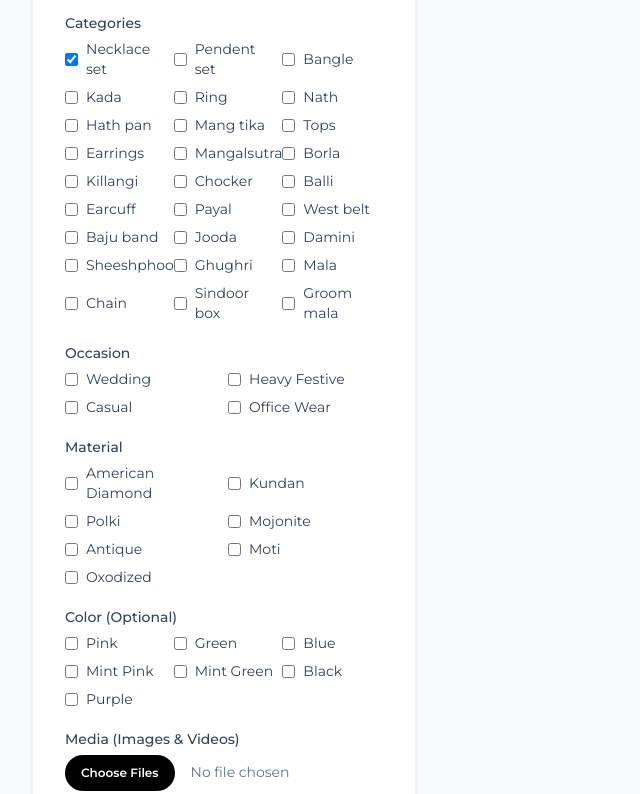
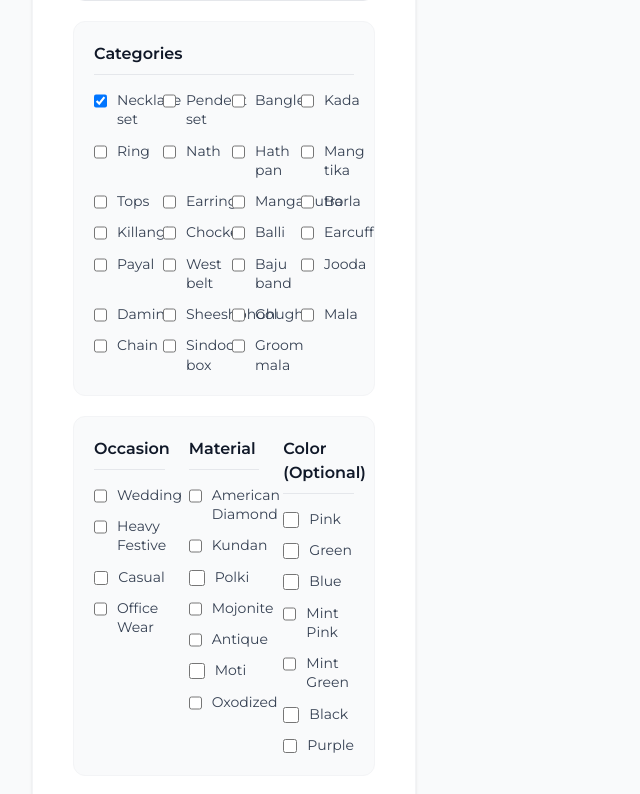
Before and after one commit to AvgNewton03/Jewel-Palace, a Next.js app: page /admin/dashboard in a window 1280 px wide. Shown: the part 506-1300 px from the top of the page, without its empty margins (0-640 px from the left). Built offline with nearby package versions, Linux system fonts and the light colour scheme; no server answers; sample sign-in values are in the browser's storage; a web font is replaced by a local one.

Commit message:
Filter editing

```diff
--- a/src/app/product/[id]/page.tsx
+++ b/src/app/product/[id]/page.tsx
@@ -258,7 +258,7 @@ export default function ProductDetail({ params }: { params: Promise<{ id: string
                 <button
                   onClick={() => {
                     requireAuth(() => {
-                      window.open(`https://wa.me/919029923215?text=Hi! I want to order: ${product.title} (ID: ${product._id}).%0A%0AReference Image: ${encodeURIComponent(product.imageUrl)}`, '_blank');
+                      window.open(`https://wa.me/919029923215?text=Hi Jewel Palace Borivali! I want to order: ${product.title} (ID: ${product._id}).%0A%0AReference Image: ${encodeURIComponent(product.imageUrl)}`, '_blank');
                     });
                   }}
                   className="bg-[#25D366]/10 text-[#128C7E] border border-[#25D366]/30 font-medium py-3.5 rounded hover:bg-[#25D366]/20 transition-all flex justify-center items-center gap-2"
@@ -269,7 +269,7 @@ export default function ProductDetail({ params }: { params: Promise<{ id: string
                 <button
                   onClick={() => {
                     requireAuth(() => {
-                      window.open(`https://wa.me/919029923215?text=Hi! I would like to reserve this product to pick up from the store: ${product.title} (ID: ${product._id}).%0A%0AReference Image: ${encodeURIComponent(product.imageUrl)}`, '_blank');
+                      window.open(`https://wa.me/919029923215?text=Hi Jewel Palace Borivali! I would like to reserve this product to pick up from the store: ${product.title} (ID: ${product._id}).%0A%0AReference Image: ${encodeURIComponent(product.imageUrl)}`, '_blank');
                     });
                   }}
                   className="bg-brand-gold/10 text-brand-maroon border border-brand-gold/50 font-medium py-3.5 rounded hover:bg-brand-gold/20 transition-all flex justify-center items-center gap-2"
--- a/src/components/AdminForm.tsx
+++ b/src/components/AdminForm.tsx
@@ -79,7 +79,7 @@ export default function AdminForm({ onSuccess }: { onSuccess?: () => void }) {
   };
 
   return (
-    <div className="w-full max-w-xl mx-auto p-6 sm:p-8 bg-white rounded-2xl shadow-sm border border-gray-100">
+    <div className="w-full max-w-3xl mx-auto p-6 sm:p-8 md:p-10 bg-white rounded-2xl shadow-sm border border-gray-100">
       <h2 className="text-2xl font-bold mb-6 text-gray-900 tracking-tight">Add Product</h2>
 
       {message && (
@@ -141,9 +141,9 @@ export default function AdminForm({ onSuccess }: { onSuccess?: () => void }) {
           />
         </div>
 
-        <div>
-          <label className="block text-sm font-medium text-gray-700 mb-1.5">Categories</label>
-          <div className="grid grid-cols-2 sm:grid-cols-3 gap-2">
+        <div className="bg-gray-50 border border-gray-100 rounded-xl p-5">
+          <label className="block text-base font-semibold text-gray-900 mb-4 border-b border-gray-200 pb-2">Categories</label>
+          <div className="grid grid-cols-2 sm:grid-cols-3 md:grid-cols-4 gap-x-4 gap-y-3">
             {[
               'Necklace set', 'Pendent set', 'Bangle', 'Kada', 'Ring', 'Nath',
               'Hath pan', 'Mang tika', 'Tops', 'Earrings', 'Mangalsutra',
@@ -151,7 +151,7 @@ export default function AdminForm({ onSuccess }: { onSuccess?: () => void }) {
               'West belt', 'Baju band', 'Jooda', 'Damini', 'Sheeshphool',
               'Ghughri', 'Mala', 'Chain', 'Sindoor box', 'Groom mala'
             ].map((cat) => (
-              <label key={cat} className="flex items-center space-x-2 text-sm text-gray-700">
+              <label key={cat} className="flex items-start space-x-2.5 text-sm text-gray-700 cursor-pointer group">
                 <input
                   type="checkbox"
                   checked={categories.includes(cat)}
@@ -159,20 +159,22 @@ export default function AdminForm({ onSuccess }: { onSuccess?: () => void }) {
                     if (e.target.checked) setCategories([...categories, cat]);
                     else setCategories(categories.filter((c) => c !== cat));
                   }}
-                  className="rounded border-gray-300 text-black focus:ring-black"
+                  className="mt-0.5 rounded border-gray-300 text-brand-maroon focus:ring-brand-maroon cursor-pointer w-4 h-4"
                   disabled={isLoading}
                 />
-                <span>{cat}</span>
+                <span className="group-hover:text-gray-900 transition-colors leading-snug">{cat}</span>
               </label>
             ))}
           </div>
         </div>
 
+        <div className="grid grid-cols-1 md:grid-cols-3 gap-6 bg-gray-50 border border-gray-100 rounded-xl p-5">
+          {/* Occasion */}
           <div>
-          <label className="block text-sm font-medium text-gray-700 mb-1.5">Occasion</label>
-          <div className="grid grid-cols-2 gap-2">
+            <label className="block text-base font-semibold text-gray-900 mb-4 border-b border-gray-200 pb-2">Occasion</label>
+            <div className="flex flex-col gap-3">
               {['Wedding', 'Heavy Festive', 'Casual', 'Office Wear'].map((occ) => (
-              <label key={occ} className="flex items-center space-x-2 text-sm text-gray-700">
+                <label key={occ} className="flex items-start space-x-2.5 text-sm text-gray-700 cursor-pointer group">
                   <input
                     type="checkbox"
                     checked={occasions.includes(occ)}
@@ -180,20 +182,21 @@ export default function AdminForm({ onSuccess }: { onSuccess?: () => void }) {
                       if (e.target.checked) setOccasions([...occasions, occ]);
                       else setOccasions(occasions.filter((o) => o !== occ));
                     }}
-                  className="rounded border-gray-300 text-black focus:ring-black"
+                    className="mt-0.5 rounded border-gray-300 text-brand-maroon focus:ring-brand-maroon cursor-pointer w-4 h-4"
                     disabled={isLoading}
                   />
-                <span>{occ}</span>
+                  <span className="group-hover:text-gray-900 transition-colors leading-snug">{occ}</span>
                 </label>
               ))}
             </div>
           </div>
 
+          {/* Material */}
           <div>
-          <label className="block text-sm font-medium text-gray-700 mb-1.5">Material</label>
-          <div className="grid grid-cols-2 gap-2">
+            <label className="block text-base font-semibold text-gray-900 mb-4 border-b border-gray-200 pb-2">Material</label>
+            <div className="flex flex-col gap-3">
               {['American Diamond', 'Kundan', 'Polki', 'Mojonite', 'Antique', 'Moti', 'Oxodized'].map((col) => (
-              <label key={col} className="flex items-center space-x-2 text-sm text-gray-700">
+                <label key={col} className="flex items-start space-x-2.5 text-sm text-gray-700 cursor-pointer group">
                   <input
                     type="checkbox"
                     checked={colors.includes(col)}
@@ -201,20 +204,21 @@ export default function AdminForm({ onSuccess }: { onSuccess?: () => void }) {
                       if (e.target.checked) setColors([...colors, col]);
                       else setColors(colors.filter((c) => c !== col));
                     }}
-                  className="rounded border-gray-300 text-black focus:ring-black"
+                    className="mt-0.5 rounded border-gray-300 text-brand-maroon focus:ring-brand-maroon cursor-pointer w-4 h-4"
                     disabled={isLoading}
                   />
-                <span>{col}</span>
+                  <span className="group-hover:text-gray-900 transition-colors leading-snug">{col}</span>
                 </label>
               ))}
             </div>
           </div>
 
+          {/* Color */}
           <div>
-          <label className="block text-sm font-medium text-gray-700 mb-1.5">Color (Optional)</label>
-          <div className="grid grid-cols-2 sm:grid-cols-3 gap-2">
+            <label className="block text-base font-semibold text-gray-900 mb-4 border-b border-gray-200 pb-2">Color (Optional)</label>
+            <div className="flex flex-col gap-3">
               {['Pink', 'Green', 'Blue', 'Mint Pink', 'Mint Green', 'Black', 'Purple'].map((col) => (
-              <label key={col} className="flex items-center space-x-2 text-sm text-gray-700">
+                <label key={col} className="flex items-start space-x-2.5 text-sm text-gray-700 cursor-pointer group">
                   <input
                     type="checkbox"
                     checked={productColors.includes(col)}
@@ -222,12 +226,13 @@ export default function AdminForm({ onSuccess }: { onSuccess?: () => void }) {
                       if (e.target.checked) setProductColors([...productColors, col]);
                       else setProductColors(productColors.filter((c) => c !== col));
                     }}
-                  className="rounded border-gray-300 text-black focus:ring-black"
+                    className="mt-0.5 rounded border-gray-300 text-brand-maroon focus:ring-brand-maroon cursor-pointer w-4 h-4"
                     disabled={isLoading}
                   />
-                <span>{col}</span>
+                  <span className="group-hover:text-gray-900 transition-colors leading-snug">{col}</span>
                 </label>
               ))}
+            </div>
           </div>
         </div>
 
--- a/src/components/CartDrawer.tsx
+++ b/src/components/CartDrawer.tsx
@@ -21,7 +21,7 @@ export default function CartDrawer() {
     requireAuth(() => {
       // Build the order summary text
       let message =
-        "Hi, I would like to place an order for the following items:\n\n";
+        "Hi Jewel Palace Borivali, I would like to place an order for the following items:\n\n";
       cart.forEach((item, index) => {
         message += `${index + 1}. ${item.title}\n`;
         message += `   Quantity: ${item.quantity}\n`;
--- a/src/components/CustomerGallery.tsx
+++ b/src/components/CustomerGallery.tsx
@@ -24,6 +24,15 @@ const CATEGORIES = [
   'Borla', 'Killangi', 'Chocker', 'Balli', 'Earcuff', 'Payal',
   'West belt', 'Baju band', 'Jooda', 'Damini', 'Sheeshphool',
   'Ghughri', 'Mala', 'Chain', 'Sindoor box', 'Groom mala'
+];
+
+const POPULAR_CATEGORIES = [
+  "All",
+  "Necklace set",
+  "Earrings",
+  "Ring",
+  "Bangle",
+  "Mangalsutra"
 ];
 
 // Utility to add Cloudinary optimizations
@@ -108,7 +117,7 @@ export default function CustomerGallery() {
 
   const handleOrderWhatsApp = (product: Product) => {
     const phoneNumber = "919876543210";
-    const message = `Hi, I am interested in ${product.title} - ${formatPrice(product.price)}.`;
+    const message = `Hi Jewel Palace Borivali, I am interested in ${product.title} - ${formatPrice(product.price)}.`;
     const whatsappUrl = `https://wa.me/${phoneNumber}?text=${encodeURIComponent(message)}`;
     window.open(whatsappUrl, "_blank");
   };
@@ -141,11 +150,11 @@ export default function CustomerGallery() {
         <div className="flex flex-col md:flex-row justify-between items-center mb-10 gap-6">
           {/* Categories */}
           <div className="flex flex-wrap justify-center gap-2 md:gap-4">
-            {CATEGORIES.map((cat) => (
+            {POPULAR_CATEGORIES.map((cat) => (
               <button
                 key={cat}
                 onClick={() => setSelectedCategory(cat)}
-                className={`px-6 py-2 rounded-full text-sm uppercase tracking-wider transition-colors border ${
+                className={`px-5 py-2 md:px-6 rounded-full text-sm uppercase tracking-wider transition-colors border ${
                   selectedCategory === cat
                     ? "bg-brand-maroon text-white border-brand-maroon"
                     : "bg-white text-gray-600 border-gray-200 hover:border-gray-300 hover:bg-gray-50"
@@ -154,6 +163,28 @@ export default function CustomerGallery() {
                 {cat}
               </button>
             ))}
+
+            <div className="relative">
+              <select
+                value={POPULAR_CATEGORIES.includes(selectedCategory) ? "" : selectedCategory}
+                onChange={(e) => setSelectedCategory(e.target.value)}
+                className={`px-5 py-2 pr-10 md:px-6 md:pr-10 rounded-full text-sm uppercase tracking-wider transition-colors border outline-none appearance-none cursor-pointer ${
+                  !POPULAR_CATEGORIES.includes(selectedCategory) && selectedCategory !== ""
+                    ? "bg-brand-maroon text-white border-brand-maroon"
+                    : "bg-white text-gray-600 border-gray-200 hover:border-gray-300 hover:bg-gray-50"
+                }`}
+              >
+                <option value="" disabled>More Options</option>
+                {CATEGORIES.filter(c => !POPULAR_CATEGORIES.includes(c)).map(cat => (
+                  <option key={cat} value={cat}>{cat}</option>
+                ))}
+              </select>
+              <div className={`pointer-events-none absolute inset-y-0 right-0 flex items-center px-4 ${!POPULAR_CATEGORIES.includes(selectedCategory) && selectedCategory !== "" ? 'text-white' : 'text-gray-600'}`}>
+                <svg className="fill-current h-4 w-4" xmlns="http://www.w3.org/2000/svg" viewBox="0 0 20 20">
+                  <path d="M5.293 7.293a1 1 0 011.414 0L10 10.586l3.293-3.293a1 1 0 111.414 1.414l-4 4a1 1 0 01-1.414 0l-4-4a1 1 0 010-1.414z"/>
+                </svg>
+              </div>
+            </div>
           </div>
 
           {/* Search Bar */}
--- a/src/components/FilterSidebar.tsx
+++ b/src/components/FilterSidebar.tsx
@@ -27,6 +27,13 @@ export default function FilterSidebar({
   onClear = () => {},
 }: FilterSidebarProps) {
   const [isOpen, setIsOpen] = useState(false);
+  const [expandedCategories, setExpandedCategories] = useState<string[]>(['type', 'occasion', 'color', 'price']);
+
+  const toggleCategory = (id: string) => {
+    setExpandedCategories(prev =>
+      prev.includes(id) ? prev.filter(c => c !== id) : [...prev, id]
+    );
+  };
 
   const filterCategories = [
     {
@@ -126,13 +133,17 @@ export default function FilterSidebar({
                 key={category.id}
                 className="border-b border-gray-100 pb-6 last:border-0 last:pb-0"
               >
-                <button className="flex items-center justify-between w-full mb-3 group">
+                <button
+                  onClick={() => toggleCategory(category.id)}
+                  className="flex items-center justify-between w-full mb-3 group outline-none"
+                >
                   <h3 className="font-medium text-sm tracking-wide uppercase text-gray-900 group-hover:text-brand-maroon transition-colors">
                     {category.name}
                   </h3>
-                  <ChevronDown className="h-4 w-4 text-gray-400 group-hover:text-brand-maroon transition-colors" />
+                  <ChevronDown className={`h-4 w-4 text-gray-400 group-hover:text-brand-maroon transition-transform duration-200 ${expandedCategories.includes(category.id) ? 'rotate-180' : ''}`} />
                 </button>
-                <div className="space-y-2 mt-3">
+                {expandedCategories.includes(category.id) && (
+                <div className={`space-y-2 mt-3 ${category.id === 'type' ? 'max-h-60 overflow-y-auto pr-2' : ''}`}>
                   {category.options.map((option, idx) => (
                     <label
                       key={idx}
@@ -182,6 +193,7 @@ export default function FilterSidebar({
                     </label>
                   ))}
                 </div>
+                )}
               </div>
             ))}
           </div>
```
Lines whose indentation alone changed are shown as unchanged.
